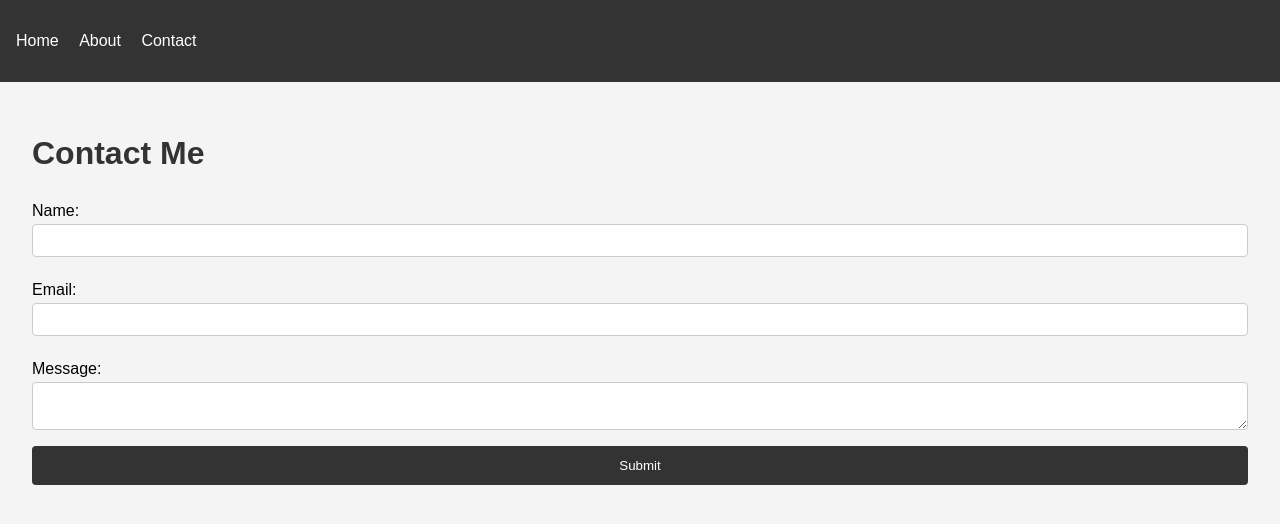
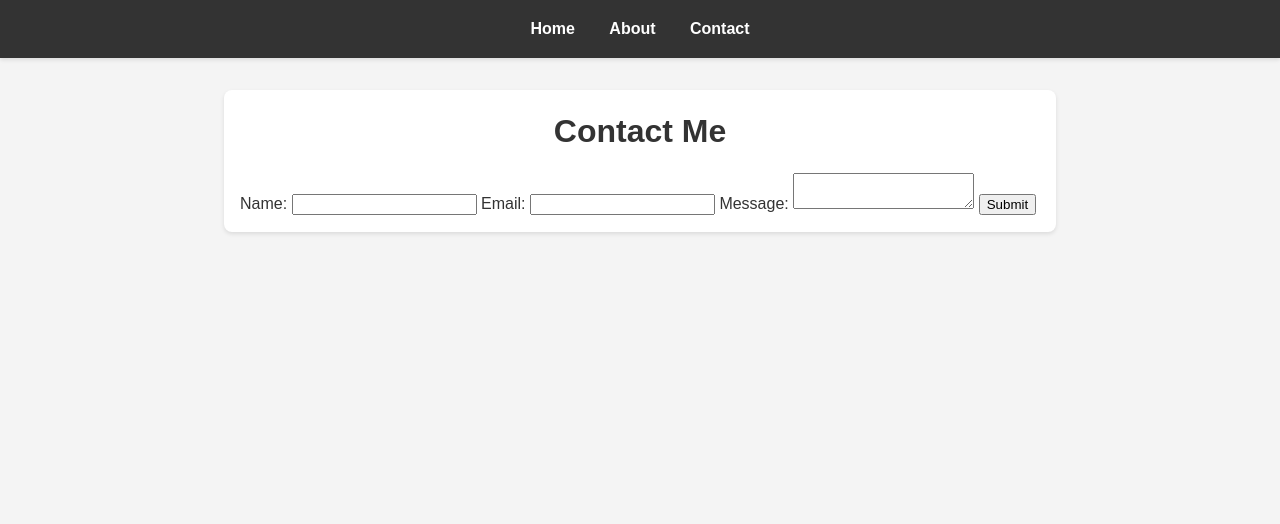
Before and after one commit to BrennenT7/web-development-project, a plain HTML site: page contact.html in a window 1280 px wide. Drawn offline with Linux system fonts and the light colour scheme.

Commit message:
Update style.css

```diff
--- a/style.css
+++ b/style.css
@@ -1,18 +1,27 @@
-/* General Styles */
-body {
-    font-family: Arial, sans-serif;
+/* Reset some default browser styles */
+body, h1, p, ul, li {
     margin: 0;
     padding: 0;
-    box-sizing: border-box;
-    background-color: #f4f4f4;
 }
 
+/* Apply a modern font */
+body {
+    font-family: 'Arial', sans-serif;
+    background-color: #f4f4f4;
+    color: #333;
+    line-height: 1.6;
+}
+
+/* Style the header */
 header {
     background-color: #333;
     color: #fff;
-    padding: 1rem;
+    padding: 1rem 0;
+    text-align: center;
+    box-shadow: 0 2px 4px rgba(0, 0, 0, 0.1);
 }
 
+/* Style the navigation menu */
 nav ul {
     list-style: none;
     padding: 0;
@@ -20,83 +29,66 @@ nav ul {
 
 nav ul li {
     display: inline;
-    margin-right: 1rem;
+    margin: 0 15px;
 }
 
 nav ul li a {
     color: #fff;
     text-decoration: none;
+    font-weight: bold;
 }
 
-main {
-    padding: 2rem;
-}
-
-h1 {
-    font-size: 2rem;
-    color: #333;
-}
-
-button {
-    padding: 0.75rem;
-    border: none;
-    border-radius: 4px;
-    background-color: #333;
-    color: #fff;
-    cursor: pointer;
-}
-
-button:hover {
-    background-color: #555;
-}
-
-a {
-    color: #0073b1; /* LinkedIn's color */
-    text-decoration: none;
-}
-
-a:hover {
+nav ul li a:hover {
     text-decoration: underline;
 }
 
-/* About Page Styles */
+/* Main content styling */
+main {
+    max-width: 800px;
+    margin: 2rem auto;
+    padding: 1rem;
+    background-color: #fff;
+    box-shadow: 0 2px 4px rgba(0, 0, 0, 0.1);
+    border-radius: 8px;
+}
+
+main h1 {
+    text-align: center;
+    color: #333;
+    margin-bottom: 1rem;
+}
+
+/* Style the about content */
 .about-content {
     display: flex;
-    align-items: flex-start;
+    align-items: center;
+    gap: 1rem;
 }
 
 .about-content img {
-    max-width: 200px;
-    margin-right: 2rem;
     border-radius: 50%;
+    width: 150px;
+    height: 150px;
+    object-fit: cover;
+    border: 3px solid #333;
+}
+
+.bio {
+    flex: 1;
 }
 
 .bio p {
-    margin: 0.5rem 0;
+    margin-bottom: 1rem;
 }
 
-/* Contact Form Styles */
-form {
-    display: flex;
-    flex-direction: column;
+/* Responsive design for smaller screens */
+@media (max-width: 600px) {
+    .about-content {
+        flex-direction: column;
+        align-items: center;
+    }
+
+    .about-content img {
+        margin-bottom: 1rem;
+    }
 }
-
-form label {
-    margin: 0.5rem 0 0.25rem;
-}
-
-form input, form textarea {
-    padding: 0.5rem;
-    margin-bottom: 1rem;
-    border: 1px solid #ccc;
-    border-radius: 4px;
-}
-
-form button {
-    padding: 0.75rem;
-    border: none;
-    border-radius: 4px;
-    background-color: #333;
-    color: #fff;
-    cursor: pointer;
-}
```
